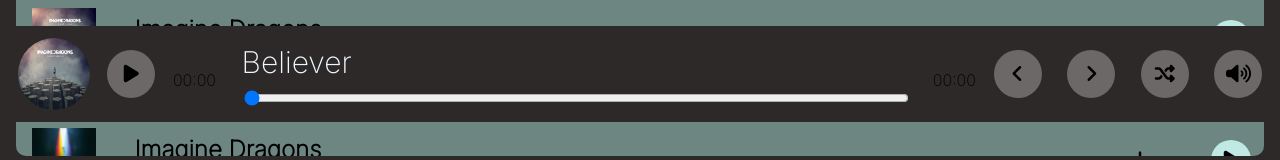
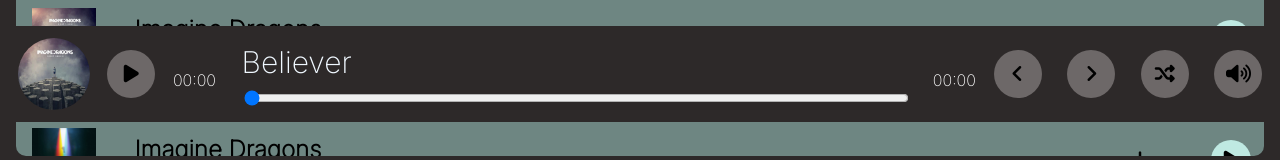
Before and after one commit to AndriaSalah/MusicPlayer-web, a plain HTML site: page index.html in a window 1280 px wide. Shown: the part 678-838 px from the top of the page. Drawn offline with nearby package versions, Linux system fonts and the light colour scheme.

Commit message:
Update style.css

```diff
--- a/style.css
+++ b/style.css
@@ -225,6 +225,8 @@ body{
     margin-top: 12px;
     min-width: fit-content;
     overflow: hidden;
+    width = 3rem;
+    color : white;
 }
 ::-webkit-scrollbar {
     width: 10px;
```
